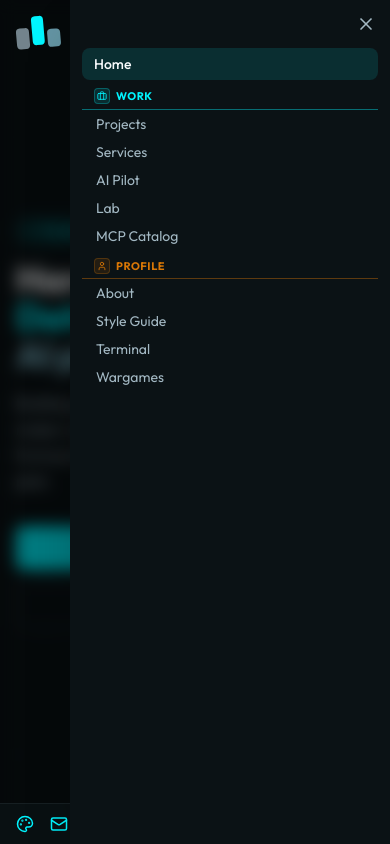
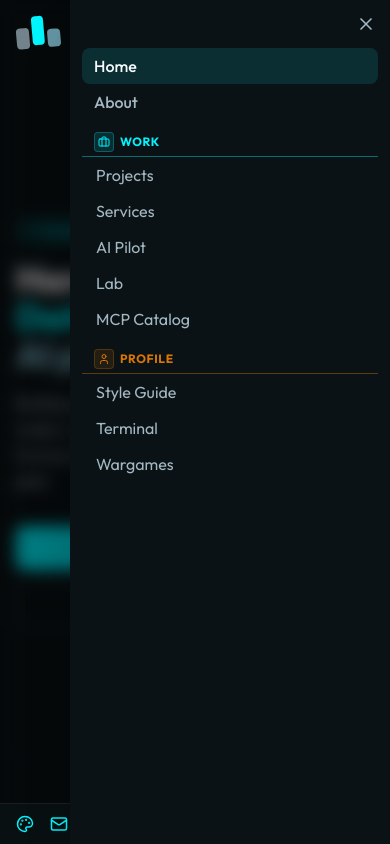
Before and after one commit to isenbek/bradley.io, a Next.js app: page / in a window 390 px wide. Both pictures are taken after a click on the button 352 px from the left and 31 px from the top of the page. Built offline with nearby package versions, Linux system fonts and the light colour scheme.

Commit message:
deploy: 2026-02-25 11:16:28

```diff
--- a/components/layout/Navigation.tsx
+++ b/components/layout/Navigation.tsx
@@ -28,7 +28,6 @@ const navGroups = [
     color: "var(--brand-warning)",
     icon: User,
     items: [
-      { href: "/about", label: "About" },
       { href: "/style-guide", label: "Style Guide" },
       { href: "/terminal", label: "Terminal" },
       { href: "/wargames", label: "Wargames" },
@@ -111,25 +110,36 @@ function MobileDrawer({
               </button>
             </div>
 
-            <div className="px-3 pb-3 space-y-2">
-              {/* Home */}
+            <div className="px-3 pb-3 space-y-3">
+              {/* Top-level links */}
+              <div>
+                {[
+                  { href: "/", label: "Home" },
+                  { href: "/about", label: "About" },
+                ].map((link) => {
+                  const isActive = pathname === link.href
+                  return (
                     <Link
-                href="/"
+                      key={link.href}
+                      href={link.href}
                       onClick={onClose}
                       className={clsx(
-                  "block px-3 py-1.5 rounded-lg text-sm font-medium transition-colors",
-                  pathname === "/"
+                        "block px-3 py-1.5 rounded-lg text-base font-medium transition-colors",
+                        isActive
                           ? "text-sf-white"
                           : "text-sf-steel hover:text-sf-white hover:bg-sf-white/5"
                       )}
                       style={
-                  pathname === "/"
+                        isActive
                           ? { background: "color-mix(in srgb, var(--brand-primary) 12%, transparent)" }
                           : undefined
                       }
                     >
-                Home
+                      {link.label}
                     </Link>
+                  )
+                })}
+              </div>
 
               {/* Groups */}
               {navGroups.map((group) => {
@@ -142,16 +152,16 @@ function MobileDrawer({
                       style={{ borderColor: `color-mix(in srgb, ${group.color} 40%, transparent)` }}
                     >
                       <div
-                        className="flex items-center justify-center w-4 h-4 rounded"
+                        className="flex items-center justify-center w-5 h-5 rounded"
                         style={{
                           background: `color-mix(in srgb, ${group.color} 12%, transparent)`,
                           border: `1px solid color-mix(in srgb, ${group.color} 25%, transparent)`,
                         }}
                       >
-                        <Icon className="w-2.5 h-2.5" style={{ color: group.color }} />
+                        <Icon className="w-3 h-3" style={{ color: group.color }} />
                       </div>
                       <span
-                        className="text-[11px] font-bold uppercase tracking-wider"
+                        className="text-xs font-bold uppercase tracking-wider"
                         style={{ color: group.color }}
                       >
                         {group.label}
@@ -168,7 +178,7 @@ function MobileDrawer({
                             href={item.href}
                             onClick={onClose}
                             className={clsx(
-                              "block px-3 py-1 rounded-lg text-sm transition-colors border-l-2",
+                              "block px-3 py-1.5 rounded-lg text-base transition-colors border-l-2",
                               isActive
                                 ? "font-medium text-sf-white"
                                 : "border-transparent text-sf-steel hover:text-sf-white hover:bg-sf-white/5"
--- a/lib/build-info.json
+++ b/lib/build-info.json
@@ -1,9 +1,9 @@
 {
-  "version": "v1.0.11",
-  "commitHash": "32ac9e8",
-  "commitHashFull": "32ac9e8cf76cf72e4d8b2bb759db15735960599d",
-  "commitDate": "Feb 25, 2026 00:14:17",
-  "commitDateISO": "2026-02-25T05:14:17.000Z",
+  "version": "v1.0.12",
+  "commitHash": "87629b5",
+  "commitHashFull": "87629b511ddce30f0809d1b468de324eed1c7309",
+  "commitDate": "Feb 25, 2026 11:07:45",
+  "commitDateISO": "2026-02-25T16:07:45.000Z",
   "branch": "main",
-  "buildTime": "2026-02-25T16:06:23.276Z"
+  "buildTime": "2026-02-25T16:11:45.011Z"
 }
```
Lines whose indentation alone changed are shown as unchanged.
